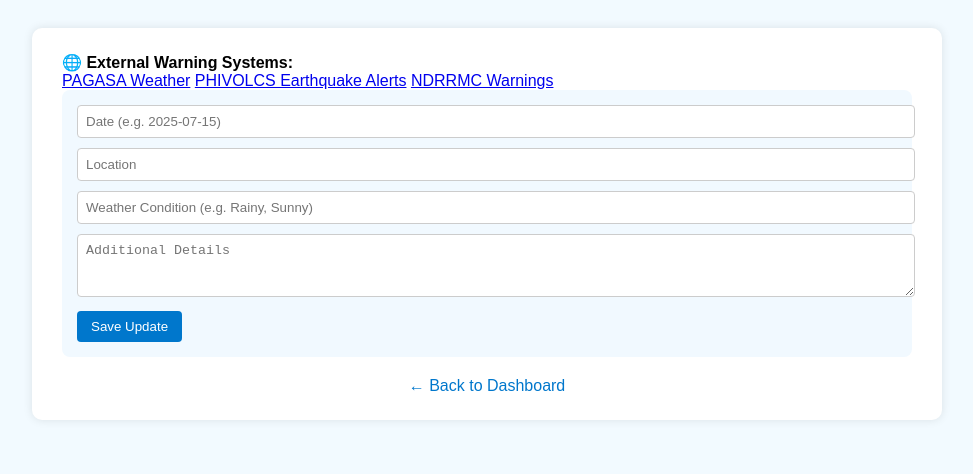
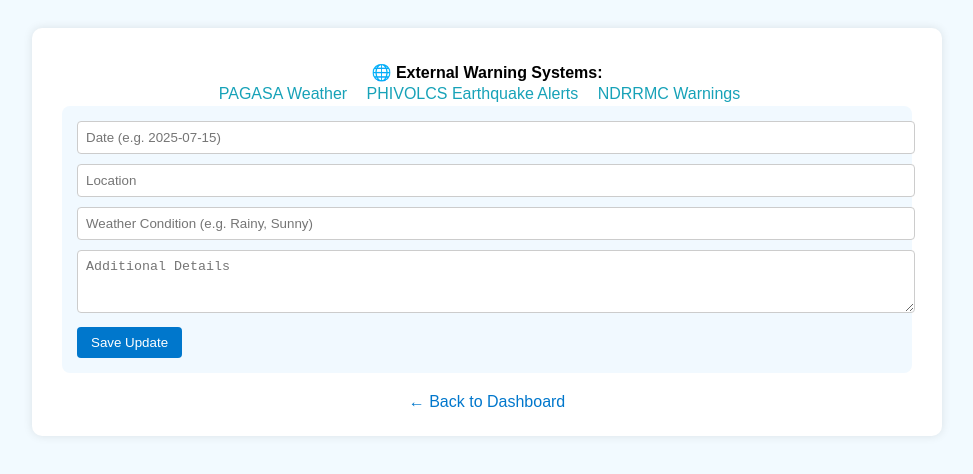
Before and after one commit to McMauladG/Kulay-Kulay-Thesis, a plain HTML site: page admin-weather.html in a window 1280 px wide. Shown: the whole page, without its empty margins (153-1126 px from the left). Drawn offline with Linux system fonts and the light colour scheme.

Commit message:
Update admin-weather.html

```diff
--- a/admin-weather.html
+++ b/admin-weather.html
@@ -76,6 +76,19 @@
       text-align: center;
       color: #0077cc;
       text-decoration: none;
+    }
+
+    .links {
+      text-align: center;
+      margin-top: 10px;
+    }
+
+    .links a {
+      margin: 3px auto;
+      text-decoration: none;
+      color: #17a2b8;
+      display: inline-block;
+      margin-right: 15px;
     }
   </style>
 </head>
```
